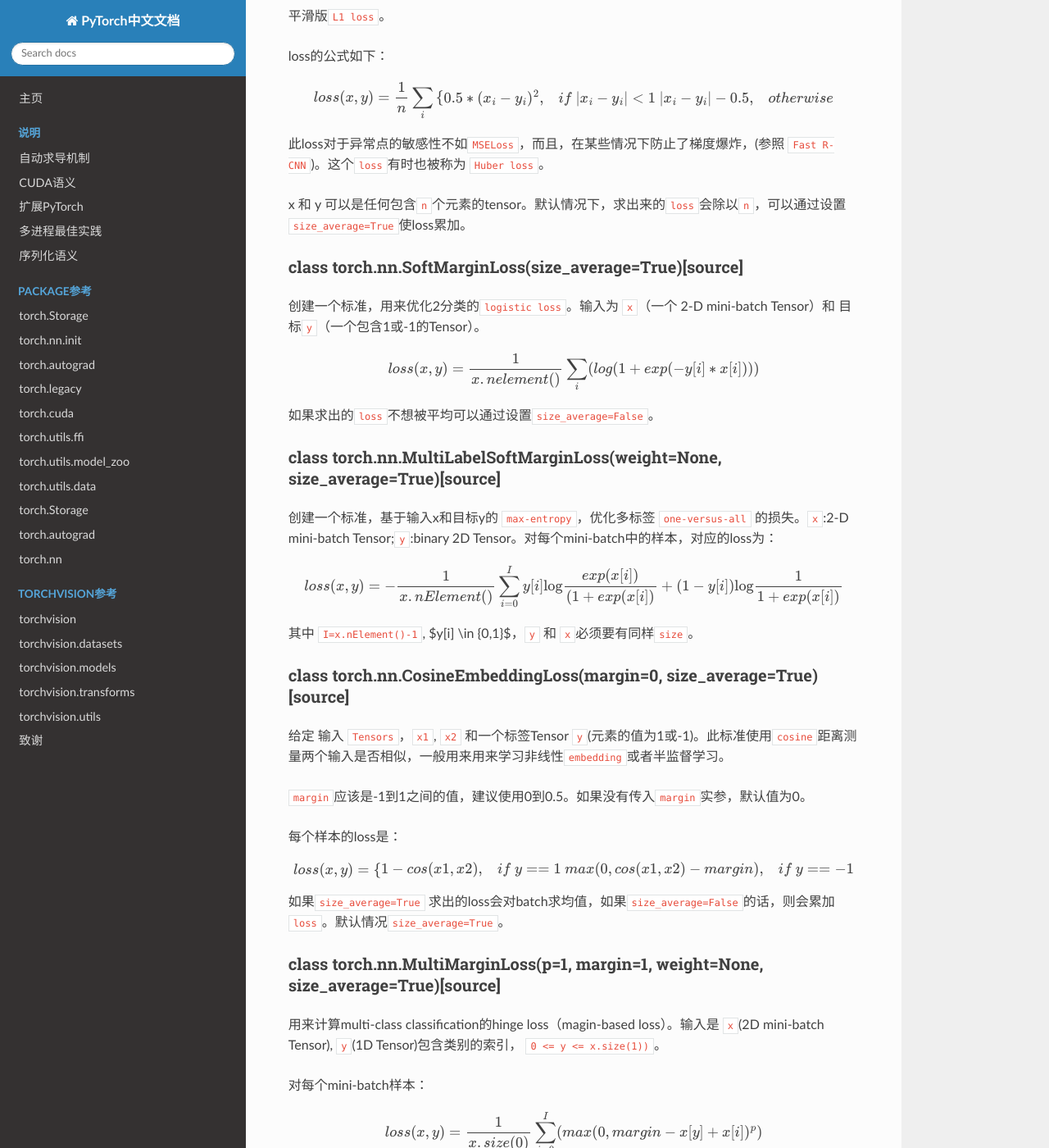
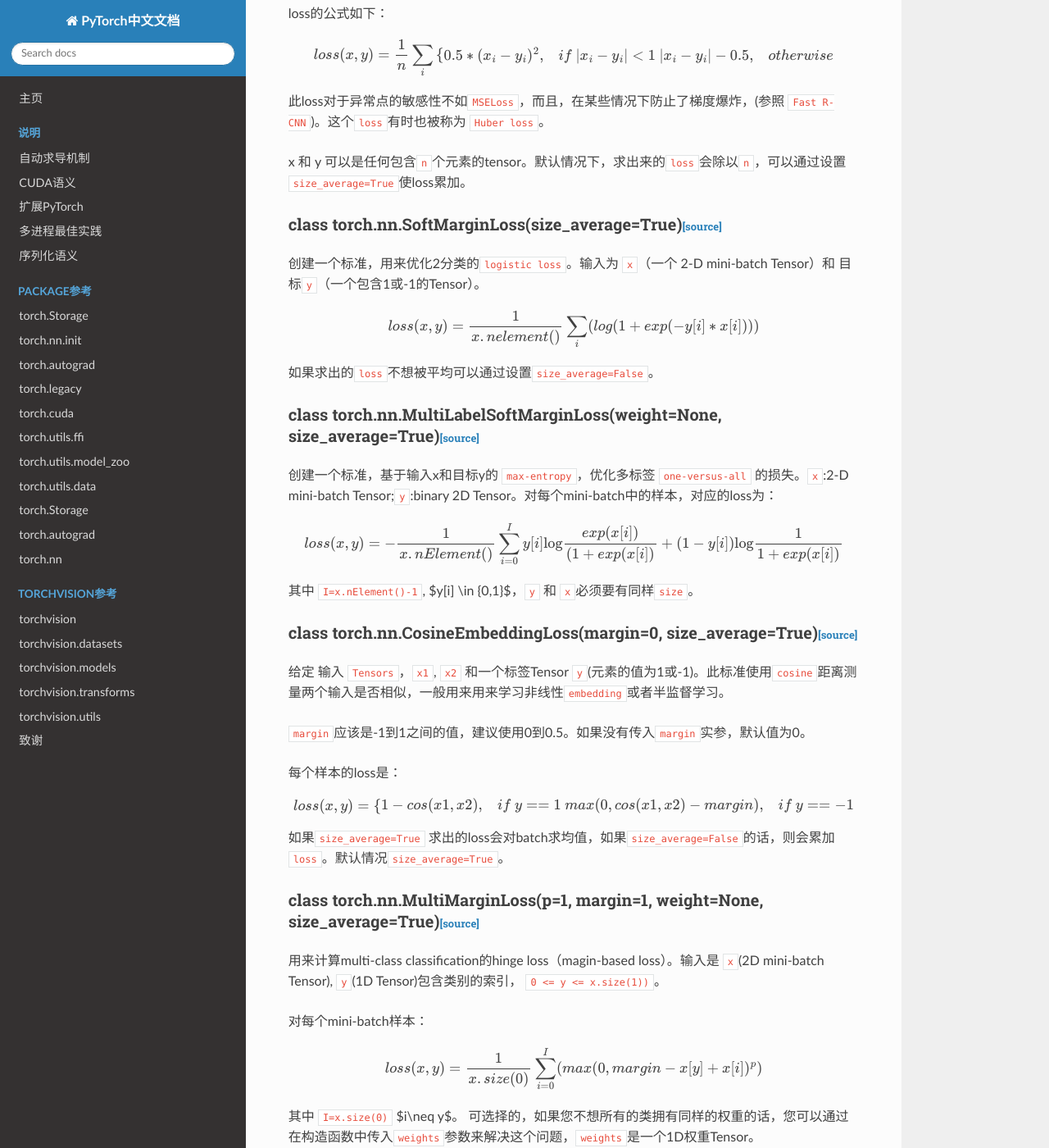
Before and after one commit to awfssv/pytorch-cn, an MkDocs documentation site: the page built from docs/package_references/torch-nn.md, in a window 1280 px wide and 1400 px high, scrolled down 22591 px. Shown: the whole window at 82% size. Built offline with MkDocs 1.6.1, drawn with Linux system fonts in a browser that asks for light colours; nearby versions of some CDN libraries; formulas are drawn with MathJax 3; old or Windows-style settings are respelled for this version of MkDocs; some of the changed text lies outside the part shown.

Commit message:
modifying pack_pad_seq

````diff
--- a/docs/package_references/torch-nn.md
+++ b/docs/package_references/torch-nn.md
@@ -842,7 +842,7 @@ criterion = LossCriterion() #构造函数有自己的参数
 loss = criterion(x, y) #调用标准时也有参数
 ```
 计算出来的结果已经对`mini-batch`取了平均。
-### class torch.nn.L1Loss(size_average=True)[source]
+### class torch.nn.L1Loss(size_average=True)[<font size=2>[source]</font>](http://pytorch.org/docs/_modules/torch/nn/modules/loss.html#L1Loss)
 创建一个衡量输入`x`(`模型预测输出`)和目标`y`之间差的绝对值的平均值的标准。
 $$
 loss(x,y)=1/n\sum|x_i-y_i|
@@ -855,7 +855,7 @@ $$
 - 如果在创建`L1Loss`实例的时候在构造函数中传入`size_average=False`，那么求出来的绝对值的和将不会除以`n`
 
 
-### class torch.nn.MSELoss(size_average=True)[source]
+### class torch.nn.MSELoss(size_average=True)[<font size=2>[source]</font>](http://pytorch.org/docs/_modules/torch/nn/modules/loss.html#MSELoss)
 创建一个衡量输入`x`(`模型预测输出`)和目标`y`之间均方误差标准。
 $$
 loss(x,y)=1/n\sum(x_i-y_i)^2
@@ -867,7 +867,7 @@ $$
 
 - 如果在创建`MSELoss`实例的时候在构造函数中传入`size_average=False`，那么求出来的平方和将不会除以`n`
 
-### class torch.nn.CrossEntropyLoss(weight=None, size_average=True)[source]
+### class torch.nn.CrossEntropyLoss(weight=None, size_average=True)[<font size=2>[source]</font>](http://pytorch.org/docs/_modules/torch/nn/modules/loss.html#CrossEntropyLoss)
 此标准将`LogSoftMax`和`NLLLoss`集成到一个类中。
 
 当训练一个多类分类器的时候，这个方法是十分有用的。
@@ -900,7 +900,7 @@ $$
 
 - Target: (N) `N`是`mini-batch`的大小，0 <= targets[i] <= C-1
 
-### class torch.nn.NLLLoss(weight=None, size_average=True)[source]
+### class torch.nn.NLLLoss(weight=None, size_average=True)[<font size=2>[source]</font>](http://pytorch.org/docs/_modules/torch/nn/modules/loss.html#NLLLoss)
 负的`log likelihood loss`损失。用于训练一个`n`类分类器。
 
 如果提供的话，`weight`参数应该是一个`1-D`tensor，里面的值对应类别的权重。当你的训练集样本不均衡的话，使用这个参数是非常有用的。
@@ -945,7 +945,7 @@ $$
  output.backward()
 ```
 
-### class torch.nn.NLLLoss2d(weight=None, size_average=True)[source]
+### class torch.nn.NLLLoss2d(weight=None, size_average=True)[<font size=2>[source]</font>](http://pytorch.org/docs/_modules/torch/nn/modules/loss.html#NLLLoss2d)
 
 对于图片的 `negative log likehood loss`。计算每个像素的 `NLL loss`。
 
@@ -972,7 +972,7 @@ $$
  output = loss(m(input), target)
  output.backward()
 ```
-### class torch.nn.KLDivLoss(weight=None, size_average=True)[source]
+### class torch.nn.KLDivLoss(weight=None, size_average=True)[<font size=2>[source]</font>](http://pytorch.org/docs/_modules/torch/nn/modules/loss.html#KLDivLoss)
 
 计算 KL 散度损失。
 
@@ -988,7 +988,7 @@ loss(x,target)=\frac{1}{n}\sum_i(target_i*(log(target_i)-x_i))
 $$
 默认情况下，loss会基于`element`求平均。如果 `size_average=False` `loss` 会被累加起来。
 
-### class torch.nn.BCELoss(weight=None, size_average=True)[source]
+### class torch.nn.BCELoss(weight=None, size_average=True)[<font size=2>[source]</font>](http://pytorch.org/docs/_modules/torch/nn/modules/loss.html#BCELoss)
 
 计算 `target` 与 `output` 之间的二进制交叉熵。
 $$
@@ -1003,7 +1003,7 @@ $$
 
 默认情况下，loss会基于`element`平均，如果`size_average=False`的话，`loss`会被累加。
 
-### class torch.nn.MarginRankingLoss(margin=0, size_average=True)[source]
+### class torch.nn.MarginRankingLoss(margin=0, size_average=True)[<font size=2>[source]</font>](http://pytorch.org/docs/_modules/torch/nn/modules/loss.html#MarginRankingLoss)
 
 创建一个标准，给定输入 $x1$,$x2$两个1-D mini-batch Tensor's，和一个$y$(1-D mini-batch tensor) ,$y$里面的值只能是-1或1。
 
@@ -1015,7 +1015,7 @@ $$loss(x, y) = max(0, -y * (x1 - x2) + margin)$$
 
 如果`size_average=True`,那么求出的`loss`将会对`mini-batch`求平均，反之，求出的`loss`会累加。默认情况下，`size_average=True`。
 
-### class torch.nn.HingeEmbeddingLoss(size_average=True)[source]
+### class torch.nn.HingeEmbeddingLoss(size_average=True)[<font size=2>[source]</font>](http://pytorch.org/docs/_modules/torch/nn/modules/loss.html#HingeEmbeddingLoss)
 
 给定一个输入 $x$(2-D mini-batch tensor)和对应的 标签 $y$ (1-D tensor,1,-1)，此函数用来计算之间的损失值。这个`loss`通常用来测量两个输入是否相似，即：使用L1 成对距离。典型是用在学习非线性 `embedding`或者半监督学习中：
 
@@ -1030,7 +1030,7 @@ $x$和$y$可以是任意形状，且都有`n`的元素，`loss`的求和操作
 
 `margin`的默认值为1,可以通过构造函数来设置。
 
-### class torch.nn.MultiLabelMarginLoss(size_average=True)[source]
+### class torch.nn.MultiLabelMarginLoss(size_average=True)[<font size=2>[source]</font>](http://pytorch.org/docs/_modules/torch/nn/modules/loss.html#MultiLabelMarginLoss)
 计算多标签分类的 `hinge loss`(`margin-based loss`) ，计算`loss`时需要两个输入： input x(`2-D mini-batch Tensor`)，和 output y(`2-D tensor`表示mini-batch中样本类别的索引)。
 
 $$
@@ -1043,7 +1043,7 @@ $$
 这个标准仅考虑了第一个非零 `y[j] targets`
 此标准允许了，对于每个样本来说，可以有多个类别。
 
-### class torch.nn.SmoothL1Loss(size_average=True)[source]
+### class torch.nn.SmoothL1Loss(size_average=True)[<font size=2>[source]</font>](http://pytorch.org/docs/_modules/torch/nn/modules/loss.html#SmoothL1Loss)
 平滑版`L1 loss`。
 
 loss的公式如下：
@@ -1058,7 +1058,7 @@ $$
 
 x 和 y 可以是任何包含`n`个元素的tensor。默认情况下，求出来的`loss`会除以`n`，可以通过设置`size_average=True`使loss累加。
 
-### class torch.nn.SoftMarginLoss(size_average=True)[source]
+### class torch.nn.SoftMarginLoss(size_average=True)[<font size=2>[source]</font>](http://pytorch.org/docs/_modules/torch/nn/modules/loss.html#SoftMarginLoss)
 
 创建一个标准，用来优化2分类的`logistic loss`。输入为 `x`（一个 2-D mini-batch Tensor）和 目标`y`（一个包含1或-1的Tensor）。
 $$
@@ -1066,7 +1066,7 @@ loss(x, y) = \frac{1}{x.nelement()}\sum_i (log(1 + exp(-y[i]* x[i])))
 $$
 如果求出的`loss`不想被平均可以通过设置`size_average=False`。
 
-### class torch.nn.MultiLabelSoftMarginLoss(weight=None, size_average=True)[source]
+### class torch.nn.MultiLabelSoftMarginLoss(weight=None, size_average=True)[<font size=2>[source]</font>](http://pytorch.org/docs/_modules/torch/nn/modules/loss.html#MultiLabelSoftMarginLoss)
 
 创建一个标准，基于输入x和目标y的 `max-entropy`，优化多标签 `one-versus-all` 的损失。`x`:2-D mini-batch Tensor;`y`:binary 2D Tensor。对每个mini-batch中的样本，对应的loss为：
 $$
@@ -1075,7 +1075,7 @@ loss(x, y) = - \frac{1}{x.nElement()}\sum_{i=0}^I y[i]\text{log}\frac{exp(x[i])}
 $$
 其中 `I=x.nElement()-1`, $y[i] \in \{0,1\}$，`y` 和 `x`必须要有同样`size`。
 
-### class torch.nn.CosineEmbeddingLoss(margin=0, size_average=True)[source]
+### class torch.nn.CosineEmbeddingLoss(margin=0, size_average=True)[<font size=2>[source]</font>](http://pytorch.org/docs/_modules/torch/nn/modules/loss.html#CosineEmbeddingLoss)
 
 给定 输入 `Tensors`，`x1`, `x2` 和一个标签Tensor `y`(元素的值为1或-1)。此标准使用`cosine`距离测量两个输入是否相似，一般用来用来学习非线性`embedding`或者半监督学习。
 
@@ -1091,7 +1091,7 @@ max(0, cos(x1, x2) - margin), &if~y == -1
 $$
 如果`size_average=True` 求出的loss会对batch求均值，如果`size_average=False`的话，则会累加`loss`。默认情况`size_average=True`。
 
-### class torch.nn.MultiMarginLoss(p=1, margin=1, weight=None, size_average=True)[source]
+### class torch.nn.MultiMarginLoss(p=1, margin=1, weight=None, size_average=True)[<font size=2>[source]</font>](http://pytorch.org/docs/_modules/torch/nn/modules/loss.html#MultiMarginLoss)
 用来计算multi-class classification的hinge loss（magin-based loss）。输入是 `x`(2D mini-batch Tensor), `y`(1D Tensor)包含类别的索引， `0 <= y <= x.size(1))`。
 
 对每个mini-batch样本：
@@ -1109,7 +1109,7 @@ $$
 
 ## Vision layers
 
-### class torch.nn.PixelShuffle(upscale_factor)[source]
+### class torch.nn.PixelShuffle(upscale_factor)[<font size=2>[source]</font>](http://pytorch.org/docs/_modules/torch/nn/modules/pixelshuffle.html#PixelShuffle)
 
 将shape为$[N, C*r^2, H, W]$的`Tensor`重新排列为shape为$[N, C, H*r, W*r]$的Tensor。
 当使用`stride=1/r` 的sub-pixel卷积的时候，这个方法是非常有用的。
@@ -1136,7 +1136,7 @@ torch.Size([1, 1, 12, 12])
 ```
 
 
-### class torch.nn.UpsamplingNearest2d(size=None, scale_factor=None)[source]
+### class torch.nn.UpsamplingNearest2d(size=None, scale_factor=None)[<font size=2>[source]</font>](http://pytorch.org/docs/_modules/torch/nn/modules/upsampling.html#UpsamplingNearest2d)
 
 对于多channel 输入 进行 `2-D` 最近邻上采样。
 
@@ -1174,7 +1174,7 @@ Variable containing:
 [torch.FloatTensor of size 1x1x4x4]
 ```
 
-### class torch.nn.UpsamplingBilinear2d(size=None, scale_factor=None)[source]
+### class torch.nn.UpsamplingBilinear2d(size=None, scale_factor=None)[<font size=2>[source]</font>](http://pytorch.org/docs/_modules/torch/nn/modules/upsampling.html#UpsamplingBilinear2d)
 
 对于多channel 输入 进行 `2-D` `bilinear` 上采样。
 
@@ -1212,7 +1212,7 @@ Variable containing:
 [torch.FloatTensor of size 1x1x4x4]
 ```
 ## Multi-GPU layers
-### class torch.nn.DataParallel(module, device_ids=None, output_device=None, dim=0)[source]
+### class torch.nn.DataParallel(module, device_ids=None, output_device=None, dim=0)[<font size=2>[source]</font>](http://pytorch.org/docs/_modules/torch/nn/parallel/data_parallel.html#DataParallel)
 
 在模块级别上实现数据并行。
 
@@ -1238,7 +1238,7 @@ batch的大小应该大于所使用的GPU的数量。还应当是GPU个数的整
 
 ## Utilities
 工具函数
-### torch.nn.utils.clip_grad_norm(parameters, max_norm, norm_type=2)[source]
+### torch.nn.utils.clip_grad_norm(parameters, max_norm, norm_type=2)[<font size=2>[source]</font>](http://pytorch.org/docs/_modules/torch/nn/utils/clip_grad.html#clip_grad_norm)
 Clips gradient norm of an iterable of parameters.
 
 正则項的值由所有的梯度计算出来，就像他们连成一个向量一样。梯度被`in-place operation`修改。
@@ -1254,7 +1254,7 @@ Clips gradient norm of an iterable of parameters.
 
 所有参数的p-norm值。
 
-### torch.nn.utils.rnn.PackedSequence(\_cls, data, batch_sizes)[source]
+### torch.nn.utils.rnn.PackedSequence(\_cls, data, batch_sizes)[<font size=2>[source]</font>](http://pytorch.org/docs/_modules/torch/nn/utils/rnn.html#PackedSequence)
 Holds the data and list of batch_sizes of a packed sequence.
 
 All RNN modules accept packed sequences as inputs.
@@ -1269,7 +1269,7 @@ All RNN modules accept packed sequences as inputs.
 
 - batch_sizes (list[int]) – 包含 `mini-batch` 中每个序列长度的列表。
 
-### torch.nn.utils.rnn.pack_padded_sequence(input, lengths, batch_first=False)[source]
+### torch.nn.utils.rnn.pack_padded_sequence(input, lengths, batch_first=False)[<font size=2>[source]</font>](http://pytorch.org/docs/_modules/torch/nn/utils/rnn.html#PackedSequence)
 
 这里的`pack`，理解成压紧比较好。
 将一个 填充过的变长序列 压紧。（填充时候，会有冗余，所以压紧一下）
@@ -1293,7 +1293,7 @@ All RNN modules accept packed sequences as inputs.
 
 一个`PackedSequence` 对象。
 
-### torch.nn.utils.rnn.pad_packed_sequence(sequence, batch_first=False)[source]
+### torch.nn.utils.rnn.pad_packed_sequence(sequence, batch_first=False)[<font size=2>[source]</font>](http://pytorch.org/docs/_modules/torch/nn/utils/rnn.html#pack_padded_sequence)
 
 填充`packed_sequence`。
 
````
